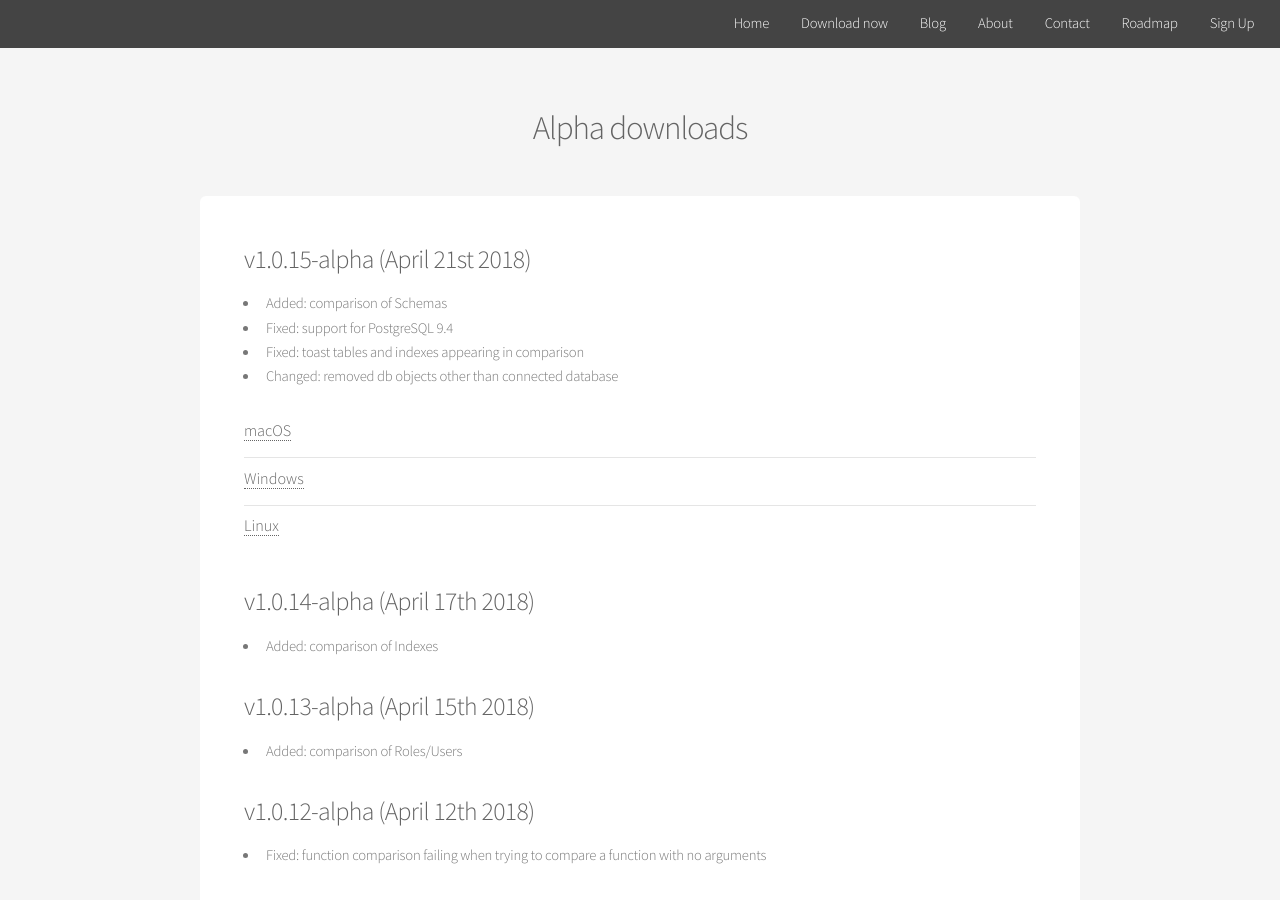
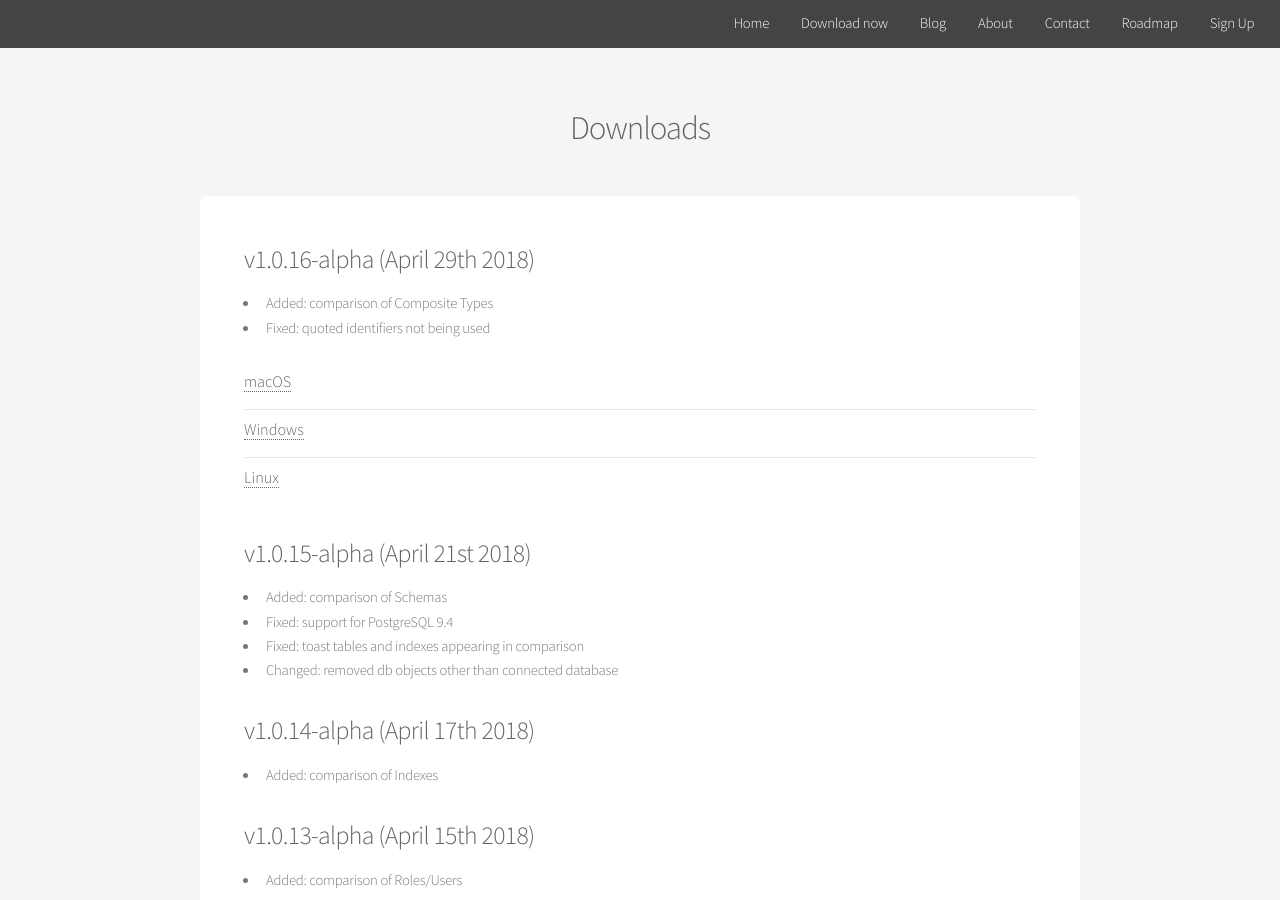
Before and after one commit to sql-migrate/backup2.sql-migrate.github.io, a Jekyll site: the page built from downloads.md, in a window 1280 px wide and 900 px high. Built offline with Jekyll 4.4.1, drawn with Linux system fonts in a browser that asks for light colours.

Commit message:
v16-alpha

```diff
--- a/downloads.md
+++ b/downloads.md
@@ -1,37 +1,42 @@
 ---
 layout: page
-title: Alpha downloads
+title: Downloads
 permalink: /downloads
 ---
+
+<h3>v1.0.16-alpha (April 29th 2018)</h3>
+  - Added: comparison of Composite Types
+  - Fixed: quoted identifiers not being used
+
+  <ul class="alt">
+      <li>
+        <h4>
+          <a class="post-link"
+          onclick="var that=this;ga('send', 'event','Download','macOS 1.0.15-alpha',this.href);setTimeout(function(){location.href=that.href;},200);return false;"
+          href="http://downloads.postgrescompare.com/builds/PostgresCompare-darwin-x64_1.0.16-alpha.zip">macOS</a>
+        </h4>
+      </li>
+      <li>
+        <h4>
+          <a class="post-link"
+          onclick="var that=this;ga('send', 'event','Download','Windows 1.0.15-alpha',this.href);setTimeout(function(){location.href=that.href;},200);return false;"
+          href="http://downloads.postgrescompare.com/builds/PostgresCompare-win32-x64_1.0.16-alpha.zip">Windows</a>
+        </h4>
+      </li>
+      <li>
+        <h4>
+          <a class="post-link"
+          onclick="var that=this;ga('send', 'event','Download','Linux 1.0.15-alpha',this.href);setTimeout(function(){location.href=that.href;},200);return false;"
+          href="http://downloads.postgrescompare.com/builds/PostgresCompare-linux-x64_1.0.16-alpha.zip">Linux</a>
+        </h4>
+      </li>
+  </ul>
 
 <h3>v1.0.15-alpha (April 21st 2018)</h3>
   - Added: comparison of Schemas
   - Fixed: support for PostgreSQL 9.4
   - Fixed: toast tables and indexes appearing in comparison
   - Changed: removed db objects other than connected database
-  <ul class="alt">
-      <li>
-        <h4>
-          <a class="post-link"
-          onclick="var that=this;ga('send', 'event','Download','macOS 1.0.15-alpha',this.href);setTimeout(function(){location.href=that.href;},200);return false;"
-          href="http://downloads.postgrescompare.com/builds/PostgresCompare-darwin-x64_1.0.15-alpha.zip">macOS</a>
-        </h4>
-      </li>
-      <li>
-        <h4>
-          <a class="post-link"
-          onclick="var that=this;ga('send', 'event','Download','Windows 1.0.15-alpha',this.href);setTimeout(function(){location.href=that.href;},200);return false;"
-          href="http://downloads.postgrescompare.com/builds/PostgresCompare-win32-x64_1.0.15-alpha.zip">Windows</a>
-        </h4>
-      </li>
-      <li>
-        <h4>
-          <a class="post-link"
-          onclick="var that=this;ga('send', 'event','Download','Linux 1.0.15-alpha',this.href);setTimeout(function(){location.href=that.href;},200);return false;"
-          href="http://downloads.postgrescompare.com/builds/PostgresCompare-linux-x64_1.0.15-alpha.zip">Linux</a>
-        </h4>
-      </li>
-  </ul>
 
 <h3>v1.0.14-alpha (April 17th 2018)</h3>
   - Added: comparison of Indexes
```
